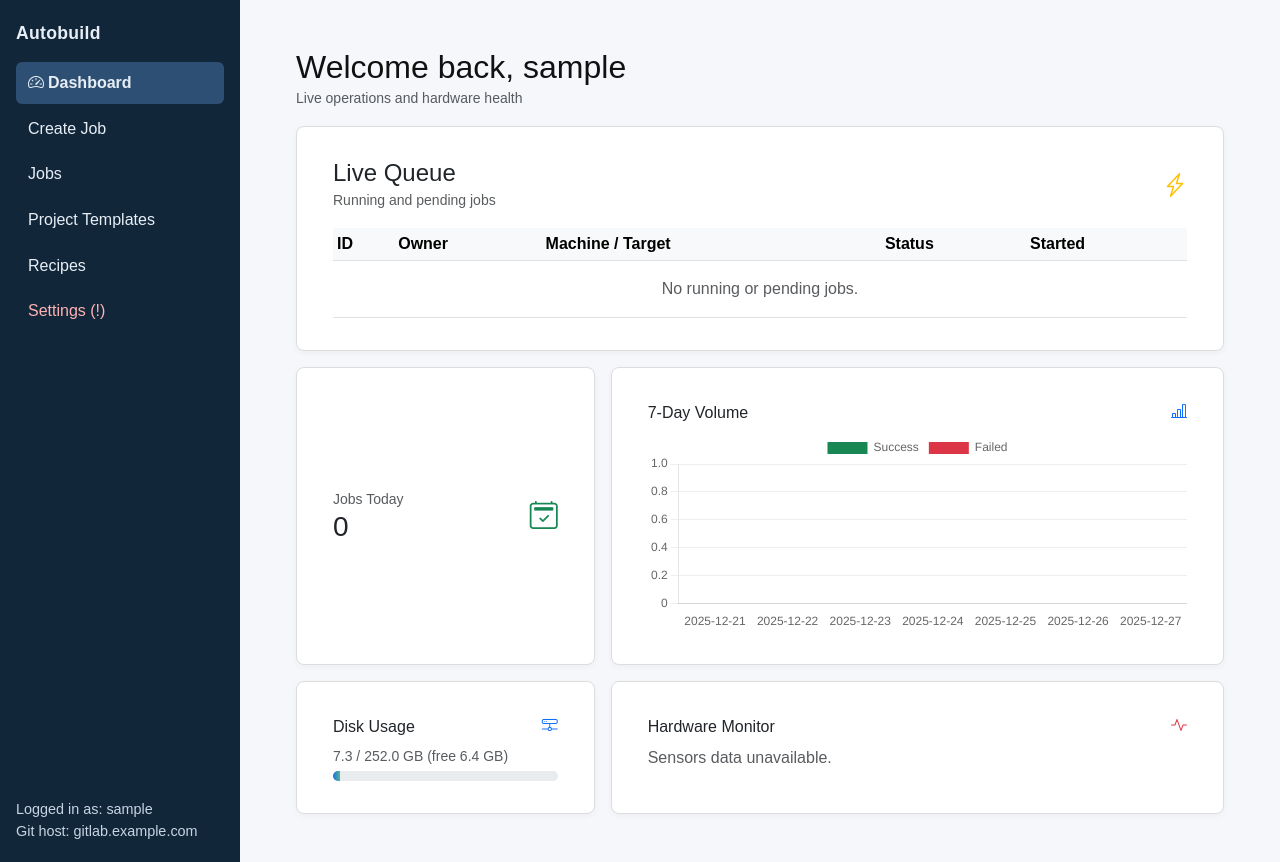
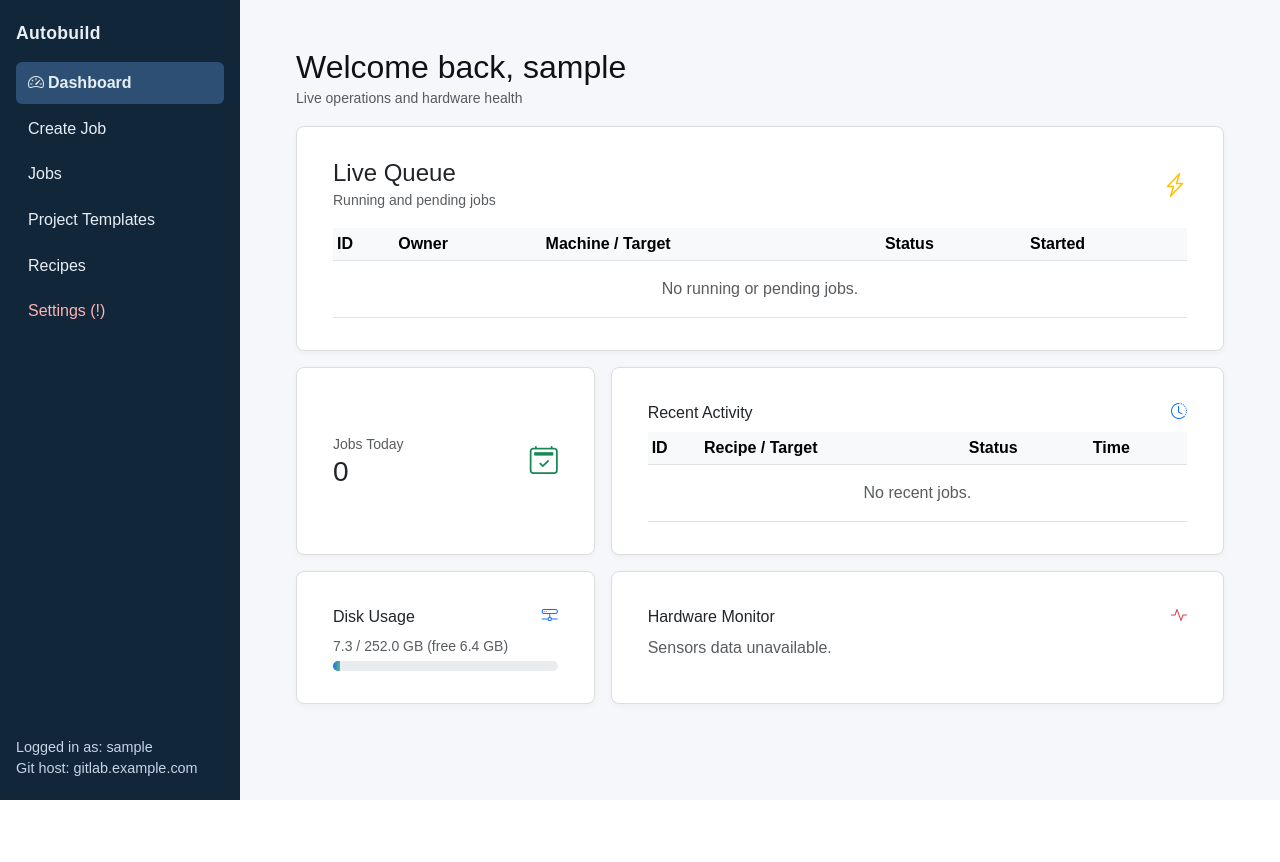
Before and after one commit to hanhanlee/autobuild_onetree, a FastAPI app: page / in a window 1280 px wide. After the commit the page ends 800 px from the top, so only its background shows below. Run offline with FastAPI, Linux system fonts and the light colour scheme; the visitor is signed in with stand-in values (Sample User, id 1); data that the repository does not hold is empty; some libraries are stand-ins or nearby versions.

Commit message:
feat(dashboard): replace volume chart with recent jobs list
Remove the 7-day volume chart and substitute it with a summary table of
the 5 most recently executed jobs to provide quicker access to immediate
activity.

```diff
--- a/app/dashboard.py
+++ b/app/dashboard.py
@@ -1,10 +1,9 @@
 import json
 import subprocess
-from datetime import datetime, timedelta, timezone
-from pathlib import Path
-from typing import Dict, List, Optional, Tuple
+from datetime import datetime, timezone
+from typing import Dict, List, Optional
 
-from .config import get_jobs_root, get_workspace_root
+from .config import get_workspace_root
 from .db import get_connection
 from .system import get_disk_usage
 
@@ -60,12 +59,6 @@ def get_live_jobs(limit: int = 100) -> List[Dict[str, object]]:
     return live
 
 
-def _date_key(value: Optional[str]) -> Optional[str]:
-    if not value:
-        return None
-    return (value or "")[:10]
-
-
 def get_jobs_today() -> int:
     with get_connection() as conn:
         cur = conn.execute(
@@ -78,31 +71,32 @@ def get_jobs_today() -> int:
         return int(row[0]) if row else 0
 
 
-def get_volume_last_7_days() -> List[Tuple[str, int]]:
+def get_recent_jobs(limit: int = 5) -> List[Dict[str, object]]:
     with get_connection() as conn:
         cur = conn.execute(
             """
-            SELECT date(substr(created_at,1,10)) AS day,
-                   SUM(CASE WHEN lower(status)='success' THEN 1 ELSE 0 END) AS success_count,
-                   SUM(CASE WHEN lower(status)='failed' THEN 1 ELSE 0 END) AS failed_count
+            SELECT id,
+                   recipe_id,
+                   target,
+                   status,
+                   created_at,
+                   started_at,
+                   finished_at
               FROM jobs
-             WHERE date(substr(created_at,1,10)) >= date('now','-6 day')
-             GROUP BY day
-             ORDER BY day
-            """
+             ORDER BY COALESCE(finished_at, started_at, created_at, '') DESC, id DESC
+             LIMIT ?
+            """,
+            (limit,),
         )
-        rows = {row["day"]: {"success": row["success_count"], "failed": row["failed_count"]} for row in cur.fetchall()}
-    today = datetime.utcnow().date()
-    dates: List[str] = []
-    success_counts: List[int] = []
-    failed_counts: List[int] = []
-    for i in range(6, -1, -1):
-        day = today - timedelta(days=i)
-        key = day.isoformat()
-        dates.append(key)
-        success_counts.append(int(rows.get(key, {}).get("success", 0)))
-        failed_counts.append(int(rows.get(key, {}).get("failed", 0)))
-    return [dates, success_counts, failed_counts]
+        rows = cur.fetchall()
+    recent: List[Dict[str, object]] = []
+    for row in rows:
+        item = dict(row)
+        ts = item.get("finished_at") or item.get("started_at") or item.get("created_at")
+        item["timestamp"] = ts or "-"
+        item["time_ago"] = _time_ago(ts)
+        recent.append(item)
+    return recent
 
 
 def get_sensors_data() -> List[Dict[str, object]]:
@@ -158,15 +152,13 @@ def get_sensors_data() -> List[Dict[str, object]]:
 def get_dashboard_context() -> Dict[str, object]:
     jobs_live = get_live_jobs()
     jobs_today = get_jobs_today()
-    dates, success_counts, failed_counts = get_volume_last_7_days()
+    recent_jobs = get_recent_jobs()
     disk_usage = get_disk_usage(str(get_workspace_root()))
     sensors = get_sensors_data()
     return {
         "live_jobs": jobs_live,
         "jobs_today": jobs_today,
-        "volume_labels": dates,
-        "volume_success": success_counts,
-        "volume_failed": failed_counts,
+        "recent_jobs": recent_jobs,
         "disk_usage": disk_usage,
         "sensors": sensors,
     }
--- a/templates/dashboard.html
+++ b/templates/dashboard.html
@@ -69,11 +69,41 @@
     <div class="card h-100">
       <div class="card-body">
         <div class="d-flex justify-content-between align-items-center mb-2">
-          <h6 class="mb-0">7-Day Volume</h6>
-          <i class="bi bi-bar-chart-line text-primary"></i>
+          <h6 class="mb-0">Recent Activity</h6>
+          <i class="bi bi-clock-history text-primary"></i>
         </div>
-        <div style="height: 200px;">
-          <canvas id="volumeChart"></canvas>
+        <div class="table-responsive">
+          <table class="table table-sm align-middle mb-0">
+            <thead class="table-light">
+              <tr>
+                <th>ID</th>
+                <th>Recipe / Target</th>
+                <th>Status</th>
+                <th>Time</th>
+              </tr>
+            </thead>
+            <tbody>
+              {% for j in recent_jobs %}
+              {% set st = (j.status or '')|lower %}
+              {% set badge_class = 'bg-secondary' %}
+              {% if st == 'success' %}{% set badge_class = 'bg-success' %}{% elif st == 'failed' %}{% set badge_class = 'bg-danger' %}{% elif st == 'running' %}{% set badge_class = 'bg-primary' %}{% elif st == 'pending' %}{% set badge_class = 'bg-warning text-dark' %}{% endif %}
+              <tr>
+                <td><a href="/jobs/{{ j.id }}" class="text-primary text-decoration-underline fw-semibold">{{ j.id }}</a></td>
+                <td>
+                  <div class="fw-semibold">{{ j.recipe_id or '-' }}</div>
+                  <div class="text-muted small">{{ j.target or '-' }}</div>
+                </td>
+                <td><span class="badge {{ badge_class }} text-uppercase">{{ j.status }}</span></td>
+                <td>
+                  <div class="fw-semibold">{{ j.time_ago }}</div>
+                  <div class="text-muted small">{{ j.timestamp }}</div>
+                </td>
+              </tr>
+              {% else %}
+              <tr><td colspan="4" class="text-center text-muted py-3">No recent jobs.</td></tr>
+              {% endfor %}
+            </tbody>
+          </table>
         </div>
       </div>
     </div>
@@ -132,34 +162,4 @@
   </div>
 </div>
 
-<script src="https://cdn.jsdelivr.net/npm/chart.js@4.4.0/dist/chart.umd.min.js"></script>
-<script>
-  (function() {
-    const labels = {{ volume_labels|tojson }};
-    const success = {{ volume_success|tojson }};
-    const failed = {{ volume_failed|tojson }};
-    const ctx = document.getElementById('volumeChart');
-    if (ctx && Array.isArray(labels)) {
-      new Chart(ctx, {
-        type: 'bar',
-        data: {
-          labels,
-          datasets: [
-            { label: 'Success', data: success, backgroundColor: '#198754', stack: 'jobs', borderRadius: 4 },
-            { label: 'Failed', data: failed, backgroundColor: '#dc3545', stack: 'jobs', borderRadius: 4 }
-          ]
-        },
-        options: {
-          responsive: true,
-          maintainAspectRatio: false,
-          scales: {
-            x: { stacked: true, grid: { display: false } },
-            y: { stacked: true, beginAtZero: true, grid: { color: '#eee' } }
-          },
-          plugins: { legend: { display: true } }
-        }
-      });
-    }
-  })();
-</script>
 {% endblock %}
```
